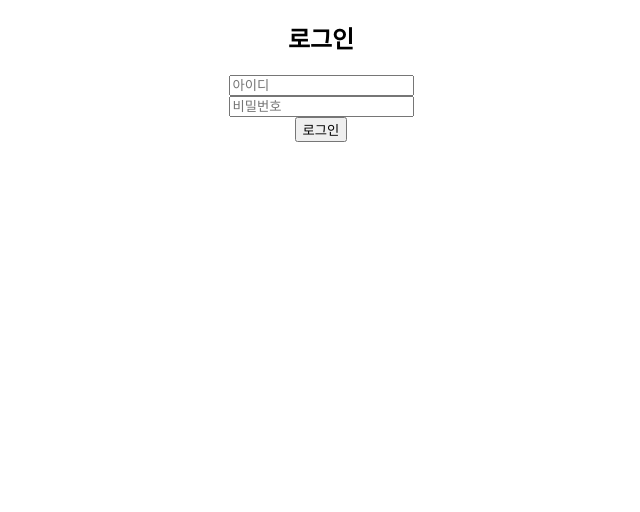
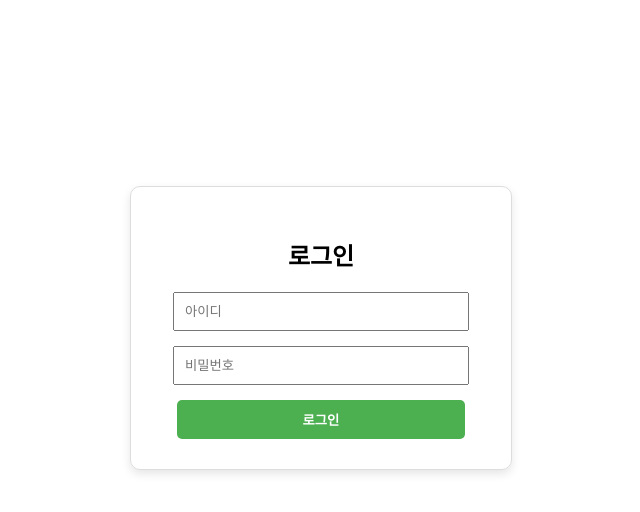
Before and after one commit to JeongGyumMo/NOVO.S_Study, a React (Create React App) app in the folder react_p/: page /login in a window 1280 px wide. Shown: the top 512 px of the page, without its empty margins (319-959 px from the left). Built offline with nearby package versions, Linux system fonts and the light colour scheme.

Commit message:
10. 로그인 화면 css 변경

```diff
--- a/react_p/src/Login.js
+++ b/react_p/src/Login.js
@@ -1,5 +1,6 @@
 import { useState } from "react";
 import api from "./api/axios";
+
 
 function Login() {
   const [username, setUsername] = useState("");
@@ -23,13 +24,28 @@ function Login() {
 
 
   return (
-    <div>
+   <div style={{
+     display: "flex",
+     justifyContent: "center",
+     alignItems: "center",
+     height: "80vh"
+   }}>
+     <div style={{
+         width: "320px",
+         padding: "30px",
+         border: "1px solid #ddd",
+         borderRadius: "10px",
+         textAlign: "center",
+         boxShadow: "0 4px 10px rgba(0,0,0,0.1)"
+     }}>
+
       <h2>로그인</h2>
       <input
         type="text"
         placeholder="아이디"
         value={username}
         onChange={(e) => setUsername(e.target.value)}
+        style={{ width: "85%", padding: "10px", marginBottom: "0 auto 10px", margin: "0 auto 15px"}}
       />
       <br />
       <input
@@ -37,10 +53,25 @@ function Login() {
         placeholder="비밀번호"
         value={password}
         onChange={(e) => setPassword(e.target.value)}
+        style={{ width: "85%", padding: "10px", marginBottom: "0 auto 10px", margin: "0 auto 15px"}}
       />
       <br />
-      <button onClick={handleLogin}>로그인</button>
+      <button onClick={handleLogin}
+      style={{
+          width: "90%",
+          padding: "10px",
+          backgroundColor: "#4CAF50",
+          color: "white",
+          border: "none",
+          borderRadius: "5px",
+          cursor: "pointer",
+          fontWeight: "bold"
+        }}
+      >
+        로그인
+      </button>
     </div>
+   </div>
   );
 }
 
```
